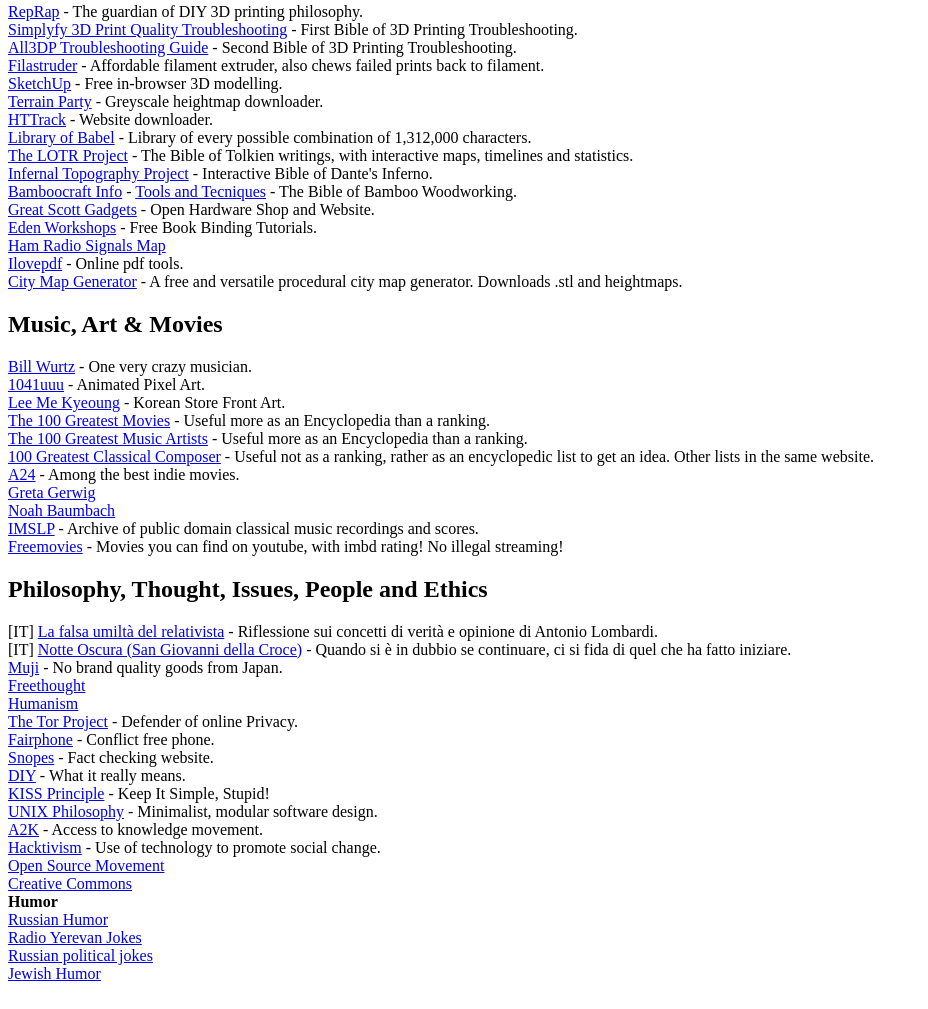
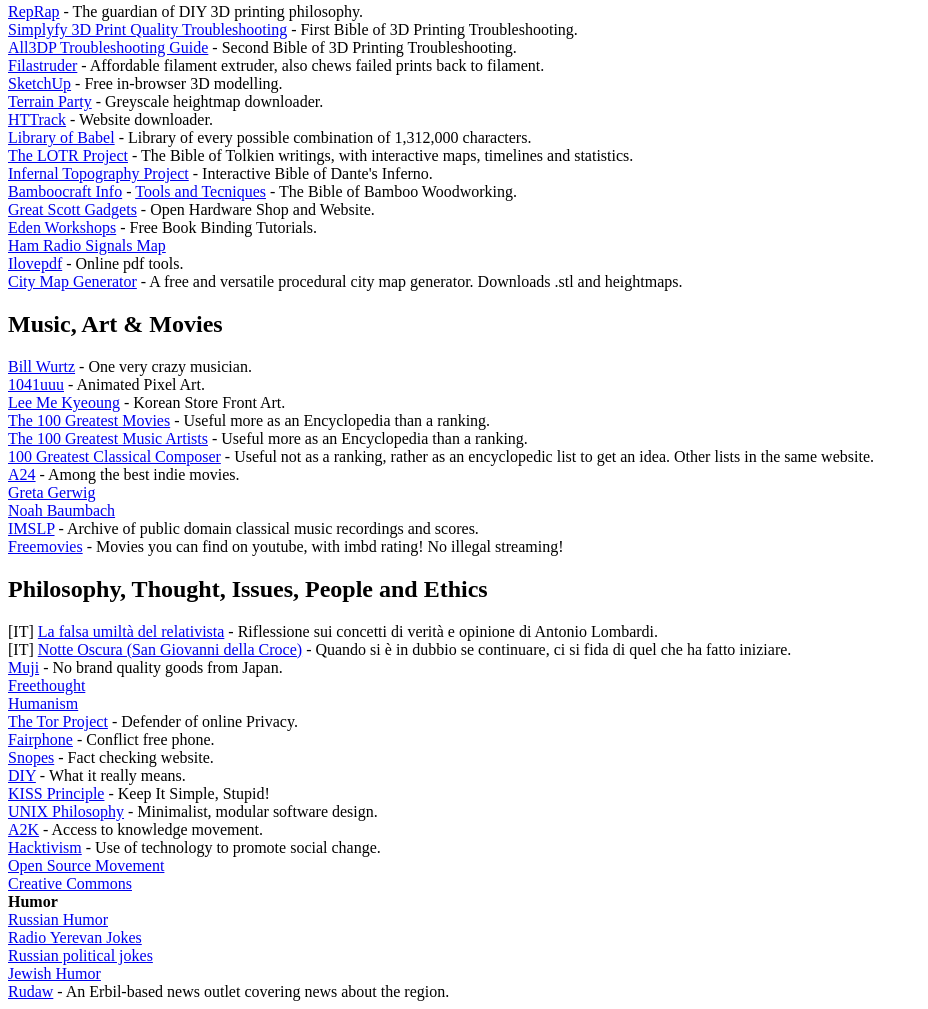
Before and after one commit to magiwanders/magiwanders.com, a plain HTML site: page links.html in a window 1280 px wide. Shown: the part 1918-2927 px from the top of the page, without its empty margins (0-928 px from the left). Drawn offline with Linux system fonts and the light colour scheme.

Commit message:
Aggiunto rudaw

```diff
--- a/links.html
+++ b/links.html
@@ -293,4 +293,6 @@
 		<br>
 		<a href = "http://www.haruth.com/jhumor/">Jewish Humor</a>
 		<br>
+		<a href = "https://www.rudaw.net/english">Rudaw</a> - An Erbil-based news outlet covering news about the region.
+		<br>
     </body>
```
